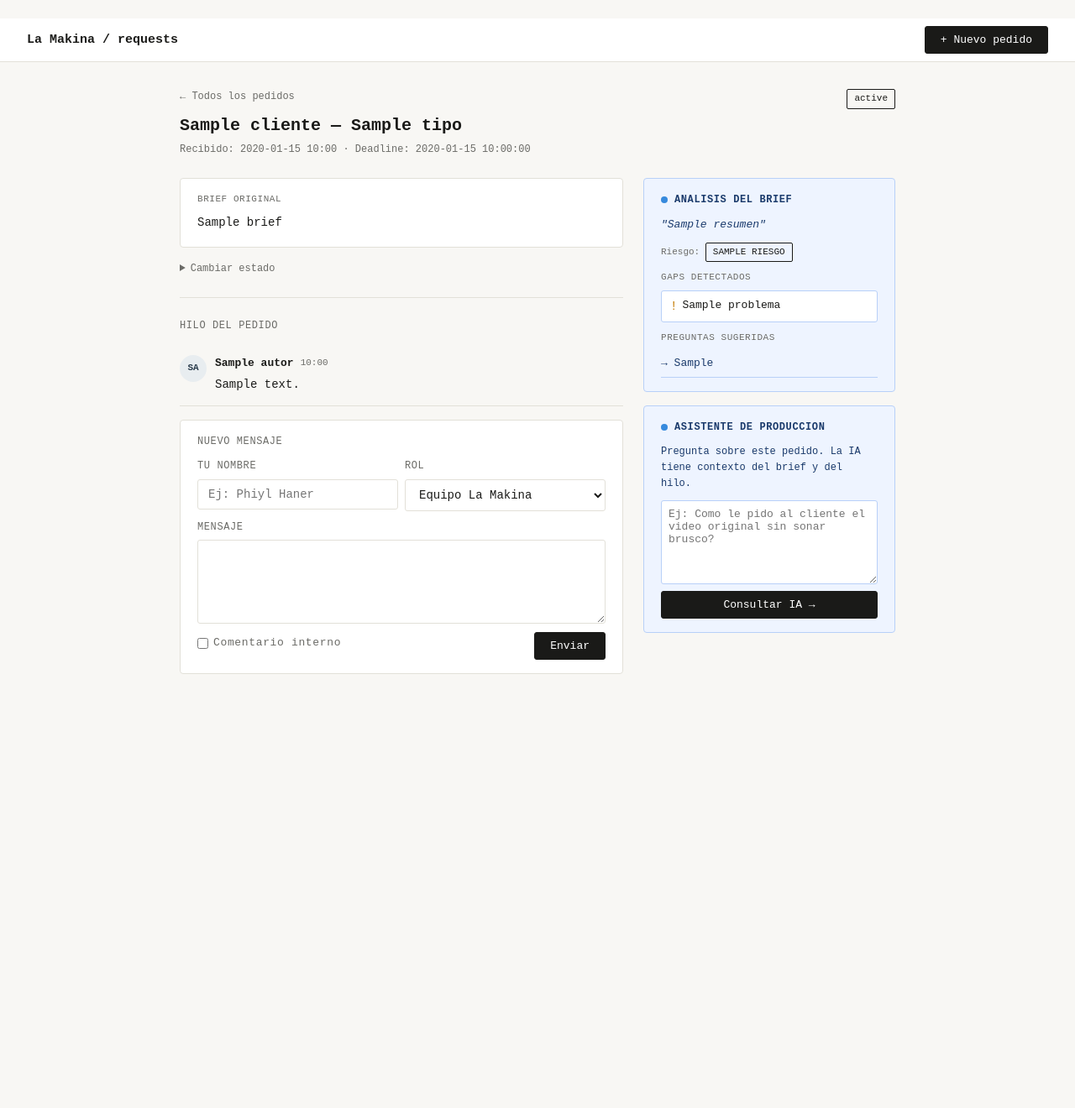
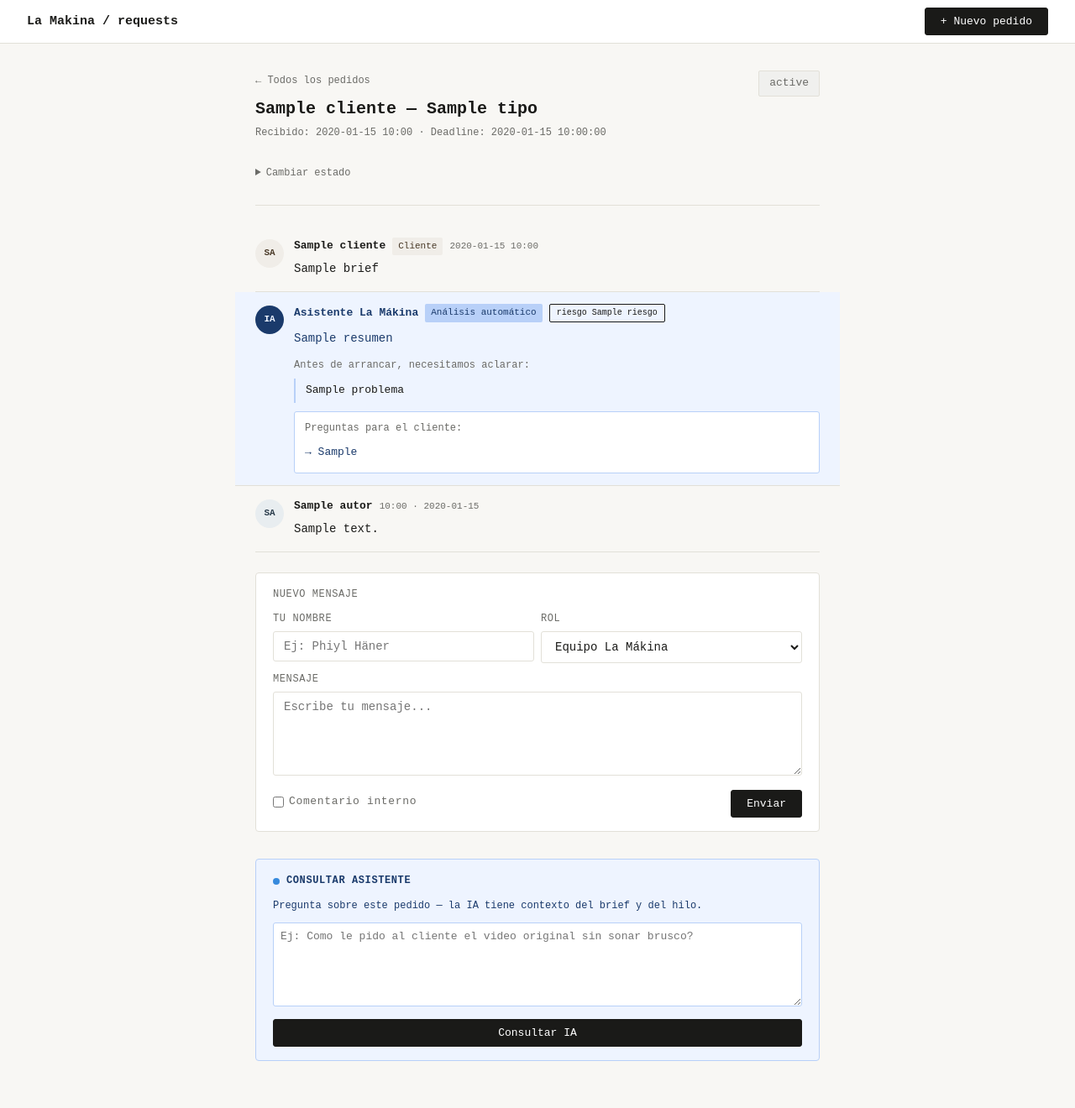
Before and after one commit to thedigitalraft/PROTOTIPO-IA-LA-MAKINA, a FastAPI app: template templates/request.html in a window 1280 px wide. Shown: the whole page at 84% size. Before the commit the page ends 803 px from the top, so only its background shows below. Run offline with FastAPI, Linux system fonts and the light colour scheme; the template is opened without the code that fills it: most values are stand-ins (such as "Sample title", 1, 10 or a date in 2020); parts of the project's set-up code (start-up, migrations or seed data) failed here and were passed over.

Commit message:
Add files via upload

```diff
--- a/templates/request.html
+++ b/templates/request.html
@@ -1,102 +1,153 @@
 {% extends "base.html" %}
 {% block content %}
-<div class="container">
+<div class="container" style="max-width:720px;">
+
   <div style="margin-bottom:1.5rem; display:flex; justify-content:space-between; align-items:flex-start;">
     <div>
       <a href="/" style="font-size:12px; color:var(--muted);">← Todos los pedidos</a>
       <h1 style="font-size:20px; font-weight:bold; margin-top:0.5rem;">{{ req.cliente }} — {{ req.tipo }}</h1>
       <div style="font-size:12px; color:var(--muted); margin-top:3px;">Recibido: {{ req.created_at[:16] }} · Deadline: {{ req.deadline or 'No especificado' }}</div>
     </div>
-    <span class="badge badge-{{ req.status | lower | replace(' ', '-') }}">{{ req.status }}</span>
+    {% set status_class = {
+      'Recibido': 'badge-recibido',
+      'En espera de respuesta': 'badge-espera',
+      'Ya hemos comenzado': 'badge-comenzado',
+      'En revisión': 'badge-revision',
+      'Entregado': 'badge-entregado'
+    }.get(req.status, 'badge-recibido') %}
+    <span class="badge {{ status_class }}" style="font-size:13px; padding:4px 12px;">{{ req.status }}</span>
   </div>
-  <div style="display:grid; grid-template-columns:1fr 300px; gap:1.5rem; align-items:start;">
-    <div>
-      <div style="background:var(--surface); border:1px solid var(--border); border-radius:4px; padding:1rem 1.25rem; margin-bottom:1rem;">
-        <div style="font-size:11px; color:var(--muted); text-transform:uppercase; letter-spacing:0.05em; margin-bottom:8px;">Brief original</div>
-        <p style="font-size:14px; line-height:1.7;">{{ req.brief }}</p>
-      </div>
+
   <details style="margin-bottom:1rem;">
-        <summary style="font-size:12px; color:var(--muted); cursor:pointer;">Cambiar estado</summary>
-        <form method="POST" action="/request/{{ req.id }}/status" style="margin-top:8px; display:flex; gap:8px;">
+    <summary style="font-size:12px; color:var(--muted); cursor:pointer; padding:4px 0;">Cambiar estado</summary>
+    <form method="POST" action="/request/{{ req.id }}/status" style="margin-top:8px; display:flex; gap:8px; align-items:center;">
       <select name="status" style="font-size:13px;">
         {% for s in statuses %}
         <option value="{{ s }}" {% if s == req.status %}selected{% endif %}>{{ s }}</option>
         {% endfor %}
       </select>
-          <button type="submit" class="btn" style="padding:5px 12px; font-size:12px;">Actualizar</button>
+      <button type="submit" class="btn btn-sm">Actualizar</button>
     </form>
   </details>
+
   <hr class="divider">
-      <div style="margin-bottom:1rem;">
-        <div style="font-size:12px; color:var(--muted); text-transform:uppercase; letter-spacing:0.05em; margin-bottom:12px;">Hilo del pedido</div>
+
+  <div style="margin-bottom:1.5rem;">
+
+    <!-- BRIEF COMO PRIMER MENSAJE -->
+    <div style="display:flex; gap:12px; padding:14px 0; border-bottom:1px solid var(--border);">
+      <div style="width:34px; height:34px; border-radius:50%; background:#f0ede8; display:flex; align-items:center; justify-content:center; font-size:11px; font-weight:bold; color:#4a3a28; flex-shrink:0; margin-top:2px;">
+        {{ req.cliente[:2].upper() }}
+      </div>
+      <div style="flex:1;">
+        <div style="display:flex; align-items:center; gap:8px; margin-bottom:5px;">
+          <span style="font-size:13px; font-weight:bold;">{{ req.cliente }}</span>
+          <span style="font-size:11px; padding:2px 7px; background:#f0ede8; color:#4a3a28; border-radius:2px;">Cliente</span>
+          <span style="font-size:11px; color:var(--muted);">{{ req.created_at[:16] }}</span>
+        </div>
+        <div style="font-size:14px; line-height:1.7;">{{ req.brief }}</div>
+      </div>
+    </div>
+
+    <!-- ANÁLISIS IA COMO MENSAJE DEL HILO -->
+    {% if analysis %}
+    <div style="display:flex; gap:12px; padding:14px 0; border-bottom:1px solid var(--border); background:var(--ia-bg); margin:0 -1.5rem; padding-left:1.5rem; padding-right:1.5rem;">
+      <div style="width:34px; height:34px; border-radius:50%; background:#1a3a6b; display:flex; align-items:center; justify-content:center; font-size:11px; font-weight:bold; color:#eef4ff; flex-shrink:0; margin-top:2px;">IA</div>
+      <div style="flex:1;">
+        <div style="display:flex; align-items:center; gap:8px; margin-bottom:8px;">
+          <span style="font-size:13px; font-weight:bold; color:var(--ia-text);">Asistente La Mákina</span>
+          <span style="font-size:11px; padding:2px 7px; background:#b8d0f8; color:#1a3a6b; border-radius:2px;">Análisis automático</span>
+          {% if analysis.riesgo %}
+          <span class="badge badge-riesgo-{{ analysis.riesgo }}" style="font-size:10px;">riesgo {{ analysis.riesgo }}</span>
+          {% endif %}
+        </div>
+        {% if analysis.resumen %}
+        <p style="font-size:14px; color:var(--ia-text); margin-bottom:10px; line-height:1.7;">{{ analysis.resumen }}</p>
+        {% endif %}
+        {% if analysis.problemas %}
+        <div style="margin-bottom:10px;">
+          <div style="font-size:12px; color:var(--muted); margin-bottom:6px;">Antes de arrancar, necesitamos aclarar:</div>
+          {% for p in analysis.problemas %}
+          <div style="font-size:13px; color:var(--text); padding:4px 0 4px 12px; border-left:2px solid var(--ia-border); margin-bottom:5px; line-height:1.6;">{{ p }}</div>
+          {% endfor %}
+        </div>
+        {% endif %}
+        {% if analysis.preguntas_cliente %}
+        <div style="background:white; border:1px solid var(--ia-border); border-radius:3px; padding:10px 12px;">
+          <div style="font-size:12px; color:var(--muted); margin-bottom:6px;">Preguntas para el cliente:</div>
+          {% for q in analysis.preguntas_cliente %}
+          <div style="font-size:13px; color:var(--ia-text); padding:3px 0;">→ {{ q }}</div>
+          {% endfor %}
+        </div>
+        {% endif %}
+      </div>
+    </div>
+    {% endif %}
+
+    <!-- MENSAJES DEL HILO -->
     {% for msg in msgs %}
-        <div style="display:flex; gap:10px; padding:12px 0; border-bottom:1px solid var(--border);">
-          <div style="width:32px; height:32px; border-radius:50%; background:{% if msg.es_ia %}#1a3a6b{% elif msg.rol == 'cliente' %}#f0ede8{% else %}#e8edf0{% endif %}; display:flex; align-items:center; justify-content:center; font-size:11px; font-weight:bold; color:{% if msg.es_ia %}#eef4ff{% elif msg.rol == 'cliente' %}#4a3a28{% else %}#283a4a{% endif %}; flex-shrink:0;">{{ msg.autor[:2].upper() }}</div>
+    <div style="display:flex; gap:12px; padding:14px 0; border-bottom:1px solid var(--border);">
+      <div style="width:34px; height:34px; border-radius:50%; background:{% if msg.es_ia %}#1a3a6b{% elif msg.rol == 'cliente' %}#f0ede8{% else %}#e8edf0{% endif %}; display:flex; align-items:center; justify-content:center; font-size:11px; font-weight:bold; color:{% if msg.es_ia %}#eef4ff{% elif msg.rol == 'cliente' %}#4a3a28{% else %}#283a4a{% endif %}; flex-shrink:0; margin-top:2px;">
+        {{ msg.autor[:2].upper() }}
+      </div>
       <div style="flex:1;">
-            <div style="display:flex; align-items:center; gap:8px; margin-bottom:4px;">
+        <div style="display:flex; align-items:center; gap:8px; margin-bottom:5px;">
           <span style="font-size:13px; font-weight:bold;">{{ msg.autor }}</span>
-              {% if msg.es_ia %}<span class="badge badge-revision" style="font-size:10px;">IA</span>{% endif %}
-              {% if msg.es_interno %}<span style="font-size:10px; padding:2px 7px; background:var(--warn-bg); color:var(--warn-text); border-radius:2px;">Interno</span>{% endif %}
-              <span style="font-size:11px; color:var(--muted);">{{ msg.created_at[11:16] }}</span>
+          {% if msg.es_ia %}<span style="font-size:11px; padding:2px 7px; background:#b8d0f8; color:#1a3a6b; border-radius:2px;">IA</span>{% endif %}
+          {% if msg.es_interno %}<span style="font-size:11px; padding:2px 7px; background:var(--warn-bg); color:var(--warn-text); border-radius:2px;">Interno</span>{% endif %}
+          <span style="font-size:11px; color:var(--muted);">{{ msg.created_at[11:16] }} · {{ msg.created_at[:10] }}</span>
         </div>
         <div style="font-size:14px; line-height:1.7;">{{ msg.contenido }}</div>
       </div>
     </div>
     {% endfor %}
-        {% if not msgs %}<p style="color:var(--muted); font-size:13px; padding:1rem 0;">Sin mensajes todavia.</p>{% endif %}
+
   </div>
-      <div style="background:var(--surface); border:1px solid var(--border); border-radius:4px; padding:1rem 1.25rem;">
+
+  <!-- COMPOSE -->
+  <div style="background:var(--surface); border:1px solid var(--border); border-radius:4px; padding:1rem 1.25rem; margin-bottom:2rem;">
     <div style="font-size:12px; color:var(--muted); text-transform:uppercase; letter-spacing:0.05em; margin-bottom:10px;">Nuevo mensaje</div>
     <form method="POST" action="/request/{{ req.id }}/mensaje">
       <div style="display:grid; grid-template-columns:1fr 1fr; gap:8px; margin-bottom:10px;">
-            <div class="form-group" style="margin-bottom:0;"><label>Tu nombre</label><input type="text" name="autor" placeholder="Ej: Phiyl Haner" required></div>
-            <div class="form-group" style="margin-bottom:0;"><label>Rol</label><select name="rol"><option value="equipo">Equipo La Makina</option><option value="cliente">Cliente</option></select></div>
+        <div class="form-group" style="margin-bottom:0;">
+          <label>Tu nombre</label>
+          <input type="text" name="autor" placeholder="Ej: Phiyl Häner" required>
         </div>
-          <div class="form-group" style="margin-bottom:10px;"><label>Mensaje</label><textarea name="contenido" rows="3" required></textarea></div>
+        <div class="form-group" style="margin-bottom:0;">
+          <label>Rol</label>
+          <select name="rol">
+            <option value="equipo">Equipo La Mákina</option>
+            <option value="cliente">Cliente</option>
+          </select>
+        </div>
+      </div>
+      <div class="form-group" style="margin-bottom:10px;">
+        <label>Mensaje</label>
+        <textarea name="contenido" rows="3" placeholder="Escribe tu mensaje..." required></textarea>
+      </div>
       <div style="display:flex; justify-content:space-between; align-items:center;">
-            <label style="text-transform:none; font-size:13px; display:flex; align-items:center; gap:6px; cursor:pointer;"><input type="checkbox" name="es_interno" value="1" style="width:auto;"> Comentario interno</label>
+        <label style="text-transform:none; font-size:13px; display:flex; align-items:center; gap:6px; cursor:pointer;">
+          <input type="checkbox" name="es_interno" value="1" style="width:auto;"> Comentario interno
+        </label>
         <button type="submit" class="btn btn-primary">Enviar</button>
       </div>
     </form>
   </div>
-    </div>
-    <div>
-      {% if analysis %}
-      <div class="ia-block" style="margin-bottom:1rem;">
-        <div class="ia-header"><div class="ia-dot"></div> Analisis del brief</div>
-        {% if analysis.resumen %}<p style="font-size:13px; color:var(--ia-text); margin-bottom:10px; font-style:italic;">"{{ analysis.resumen }}"</p>{% endif %}
-        {% if analysis.riesgo %}<div style="margin-bottom:10px;"><span style="font-size:11px; color:var(--muted);">Riesgo: </span><span class="badge badge-riesgo-{{ analysis.riesgo }}">{{ analysis.riesgo|upper }}</span></div>{% endif %}
-        {% if analysis.problemas %}
-        <div style="margin-bottom:10px;">
-          <div style="font-size:11px; color:var(--muted); text-transform:uppercase; letter-spacing:0.05em; margin-bottom:6px;">Gaps detectados</div>
-          {% for p in analysis.problemas %}
-          <div style="display:flex; gap:6px; background:white; border:1px solid var(--ia-border); border-radius:3px; padding:7px 10px; margin-bottom:6px;">
-            <span style="color:#c47a00;">!</span><span style="font-size:13px;">{{ p }}</span>
-          </div>
-          {% endfor %}
-        </div>
-        {% endif %}
-        {% if analysis.preguntas_cliente %}
-        <div>
-          <div style="font-size:11px; color:var(--muted); text-transform:uppercase; letter-spacing:0.05em; margin-bottom:6px;">Preguntas sugeridas</div>
-          {% for q in analysis.preguntas_cliente %}<div style="font-size:13px; color:var(--ia-text); padding:5px 0; border-bottom:1px solid var(--ia-border);">→ {{ q }}</div>{% endfor %}
-        </div>
-        {% endif %}
-      </div>
-      {% endif %}
+
+  <!-- ASISTENTE IA -->
   <div class="ia-block">
-        <div class="ia-header"><div class="ia-dot"></div> Asistente de produccion</div>
-        <p style="font-size:12px; color:var(--ia-text); margin-bottom:10px;">Pregunta sobre este pedido. La IA tiene contexto del brief y del hilo.</p>
-        <textarea id="ia-pregunta" rows="3" placeholder="Ej: Como le pido al cliente el video original sin sonar brusco?" style="font-size:13px; border:1px solid var(--ia-border); background:white; border-radius:3px; padding:8px; width:100%; font-family:inherit; resize:vertical;"></textarea>
-        <button onclick="consultarIA()" class="btn btn-primary" style="width:100%; margin-top:8px; font-size:13px;" id="btn-ia">Consultar IA →</button>
+    <div class="ia-header"><div class="ia-dot"></div> Consultar asistente</div>
+    <p style="font-size:12px; color:var(--ia-text); margin-bottom:10px;">Pregunta sobre este pedido — la IA tiene contexto del brief y del hilo.</p>
+    <textarea id="ia-pregunta" rows="2" placeholder="Ej: Como le pido al cliente el video original sin sonar brusco?" style="font-size:13px; border:1px solid var(--ia-border); background:white; border-radius:3px; padding:8px; width:100%; font-family:inherit; resize:vertical;"></textarea>
+    <button onclick="consultarIA()" class="btn btn-primary" style="width:100%; margin-top:8px; font-size:13px;" id="btn-ia">Consultar IA</button>
     <div id="ia-respuesta" style="display:none; margin-top:12px; background:white; border:1px solid var(--ia-border); border-radius:3px; padding:10px;">
       <div style="font-size:11px; color:var(--muted); margin-bottom:6px; text-transform:uppercase; letter-spacing:0.05em;">Respuesta</div>
       <div id="ia-texto" style="font-size:13px; color:var(--ia-text); line-height:1.7; white-space:pre-wrap;"></div>
     </div>
   </div>
+
 </div>
-  </div>
-</div>
+
 <script>
 async function consultarIA() {
   const pregunta = document.getElementById('ia-pregunta').value.trim();
@@ -129,8 +180,11 @@ async function consultarIA() {
       }
     }
   } catch(e) { texto.textContent = 'Error conectando con la IA.'; }
-  btn.textContent = 'Consultar IA →';
+  btn.textContent = 'Consultar IA';
   btn.disabled = false;
 }
+document.getElementById('ia-pregunta').addEventListener('keydown', function(e) {
+  if (e.key === 'Enter' && e.metaKey) consultarIA();
+});
 </script>
 {% endblock %}
```
Lines whose indentation alone changed are shown as unchanged.
